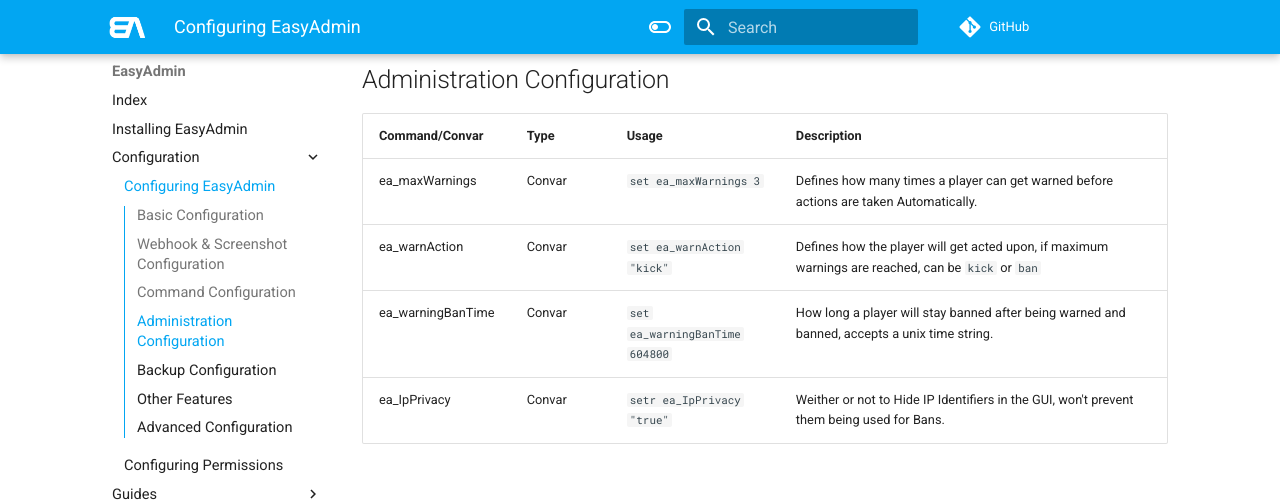
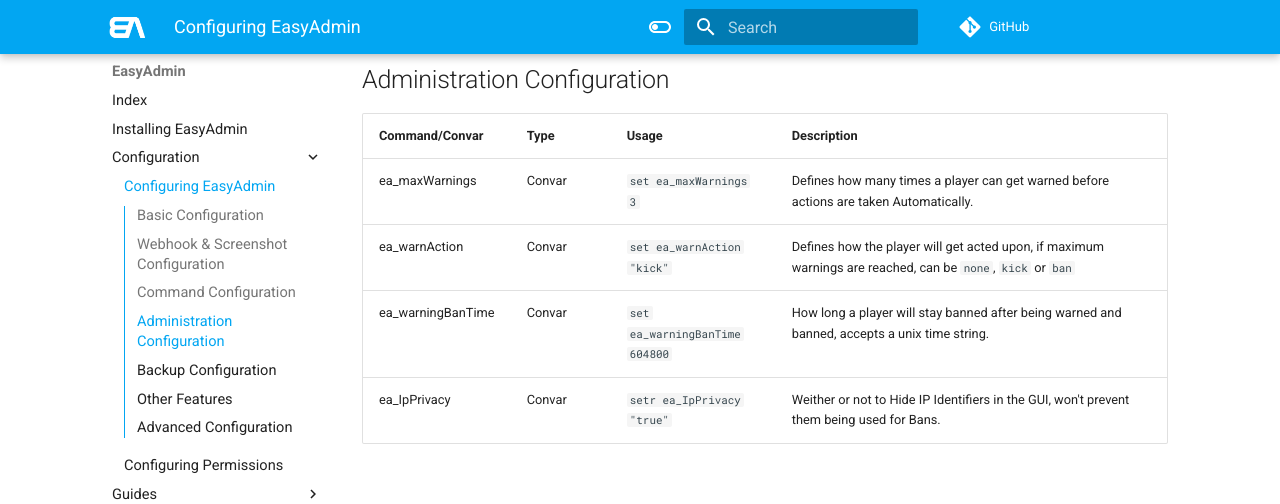
Before and after one commit to Blumlaut/EasyAdmin-docs, an MkDocs documentation site: the page built from docs/config.md, in a window 1280 px wide and 900 px high, scrolled down 3312 px. Shown: the top 504 px of the window. Built offline with MkDocs 1.6.1 and Material for MkDocs 9.7.7, drawn with Linux system fonts in a browser that asks for light colours; comment, search, counter and statistics services are not loaded.

Commit message:
Update config.md

```diff
--- a/docs/config.md
+++ b/docs/config.md
@@ -60,7 +60,7 @@ set ea_enableReportCommand "true"
 |       Command/Convar        |  Type   |                                   Usage                                    |                                                                                                                Description                                                                                                                 |
 |-----------------------------|---------|----------------------------------------------------------------------------|--------------------------------------------------------------------------------------------------------------------------------------------------------------------------------------------------------------------------------------------|
 | ea_maxWarnings              | Convar  | `set ea_maxWarnings 3`                                                     | Defines how many times a player can get warned before actions are taken Automatically.                                                                                                                                                     |
-| ea_warnAction               | Convar  | `set ea_warnAction "kick"`                                                 | Defines how the player will get acted upon, if maximum warnings are reached, can be `kick` or `ban`                                                                                                                                        |
+| ea_warnAction               | Convar  | `set ea_warnAction "kick"`                                                 | Defines how the player will get acted upon, if maximum warnings are reached, can be `none`, `kick` or `ban`                                                                                                                                        |
 | ea_warningBanTime           | Convar  | `set ea_warningBanTime 604800`                                             | How long a player will stay banned after being warned and banned, accepts a unix time string.                                                                                                                                              |
 | ea_IpPrivacy				  | Convar	| `setr ea_IpPrivacy "true"`												 | Weither or not to Hide IP Identifiers in the GUI, won't prevent them being used for Bans.
 
```
